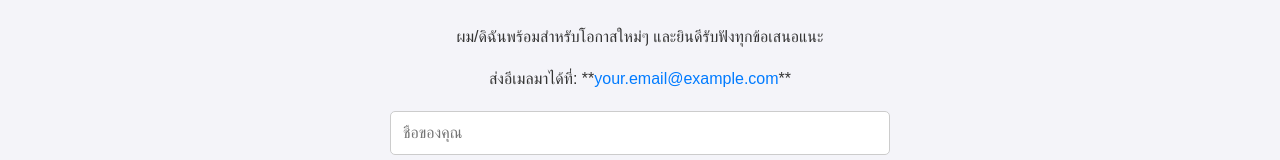
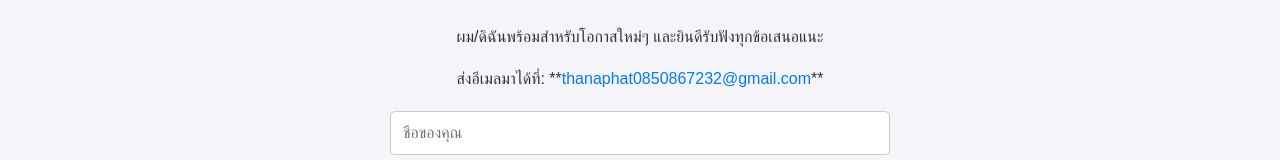
Before and after one commit to RawrMeatt/RawrMeatt.github.io, a plain HTML site: page index.html in a window 1280 px wide. Shown: the part 1649-1809 px from the top of the page. Drawn offline with Linux system fonts and the light colour scheme.

Commit message:
Update index.html

```diff
--- a/index.html
+++ b/index.html
@@ -261,7 +261,7 @@
         <div class="container">
             <h2>ติดต่อฉัน</h2>
             <p>ผม/ดิฉันพร้อมสำหรับโอกาสใหม่ๆ และยินดีรับฟังทุกข้อเสนอแนะ</p>
-            <p>ส่งอีเมลมาได้ที่: **<a href="mailto:your.email@example.com">your.email@example.com</a>**</p>
+            <p>ส่งอีเมลมาได้ที่: **<a href="mailto:thanaphat0850867232@gmail.com">thanaphat0850867232@gmail.com</a>**</p>
 
             <form>
                 <input type="text" placeholder="ชื่อของคุณ" required>
```
